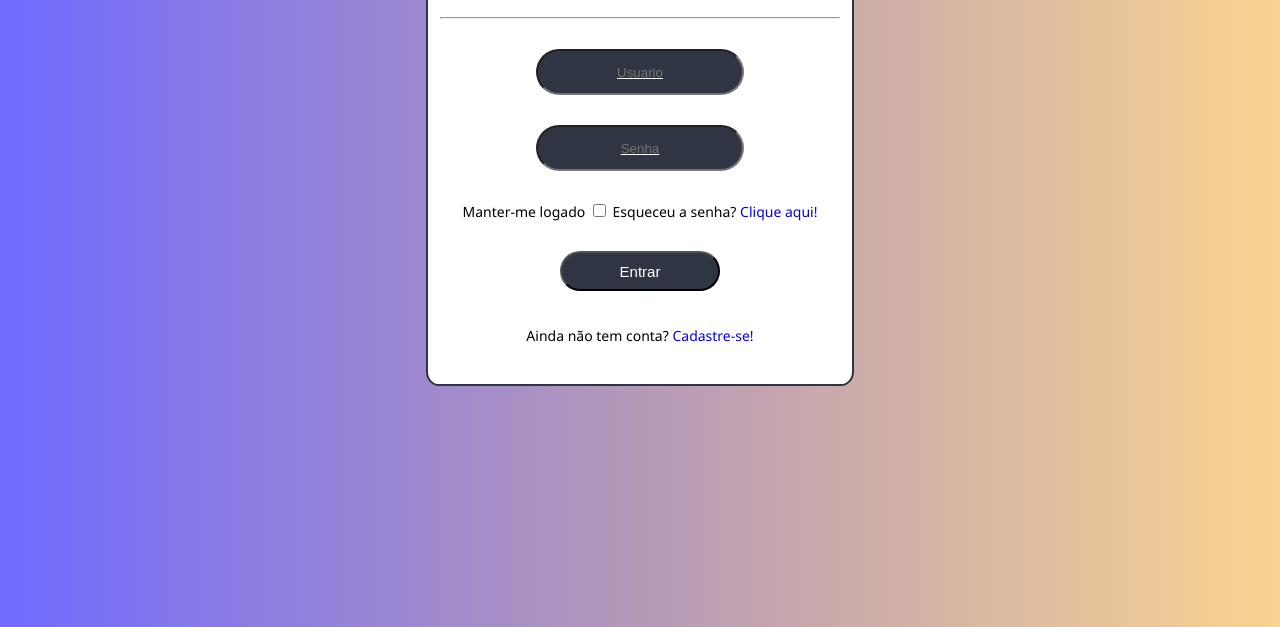
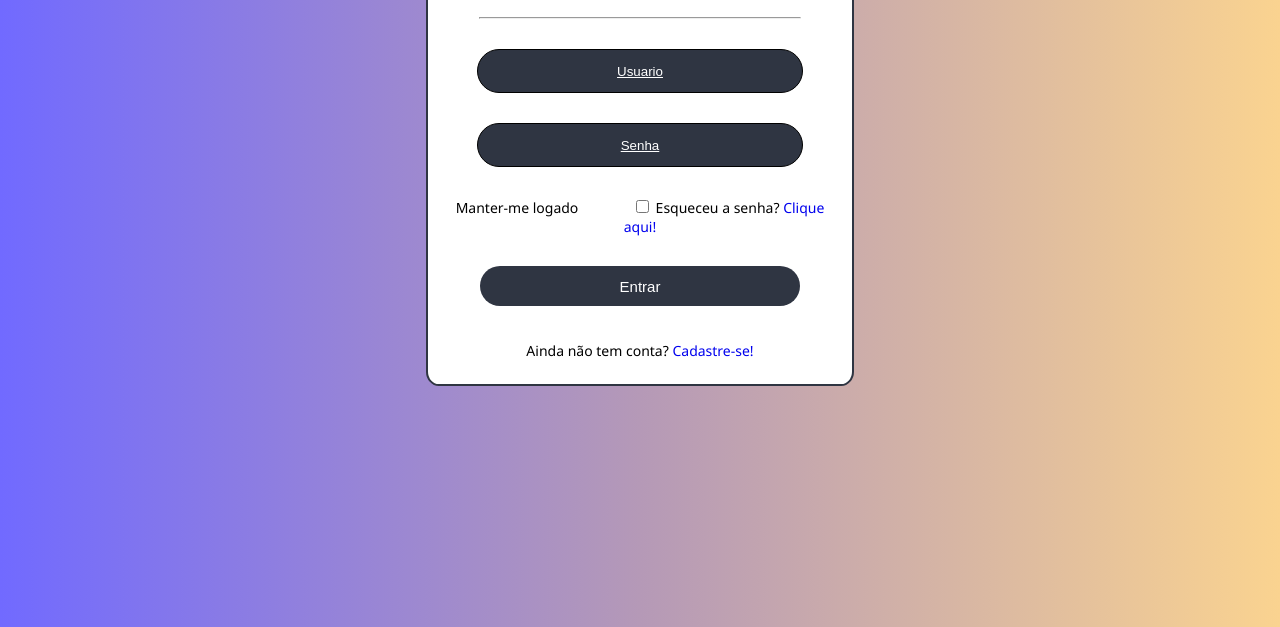
Before and after one commit to igorvargass/Login, a plain HTML site: page index.html in a window 1280 px wide. Shown: the part 173-800 px from the top of the page. Drawn offline with Linux system fonts and the light colour scheme.

Commit message:
alteração no layout do botão

```diff
--- a/main.css
+++ b/main.css
@@ -1,50 +1,48 @@
-body{
+body {
     font-family: 'Segoe UI', Tahoma, Geneva, Verdana, sans-serif;
     font-size: 14px;
-    background: rgb(113,106,255);
-    background: linear-gradient(90deg, rgba(113,106,255,1) 0%, rgba(181,153,183,1) 50%, rgba(250,211,144,1) 100%);
+    background: rgb(113, 106, 255);
+    background: linear-gradient(90deg, rgba(113, 106, 255, 1) 0%, rgba(181, 153, 183, 1) 50%, rgba(250, 211, 144, 1) 100%);
 }
 
-.container form{
+.container form {
     /*centralizando box*/
-    position: absolute ;
-    transform: translate(-50%,-50%);
+    position: absolute;
+    transform: translate(-50%, -50%);
     left: 50%;
     top: 40%;
-
-
     height: 450px;
     margin: 0 auto;
     width: 400px;
     border: 2px solid rgb(47, 53, 66);
     border-radius: 3%;
     padding: 12px;
-    background-color:white;
-
+    background-color: white;
 }
 
-h1{
+h1 {
     margin: 20px;
     text-align: center;
     font-size: 40px;
     text-transform: uppercase;
     font-weight: 600;
     color: rgb(47, 53, 66);
-
 }
 
-.line{
+.line {
     margin-bottom: 20px;
+    width: 80%;
 }
-.usuario{
+
+.usuario {
     margin-top: 30px;
     text-align: center;
     position: relative;
-
 }
 
-.usuario input[type= "text"],input[type="password"]{
-    width: 50%;
+.usuario input[type="text"], input[type="password"] {
+    border: black 1px solid;
+    width: 80%;
     height: 40px;
     border-radius: 50px;
     outline: none;
@@ -59,47 +57,56 @@ input:focus::-webkit-input-placeholder {
     color: transparent;
 }
 
-.botao input{
-    width: 40%;
+.botao input {
+    width: 80%;
     height: 40px;
     margin: 30px;
-    border-radius:50px;
+    border-radius: 50px;
     cursor: pointer;
     outline: none;
-    background-size: 160px;
+    background-size: 320px;
     background-color: rgb(47, 53, 66);
     color: white;
     font-size: 15px;
+    border: none;
 }
 
-.botao input[type="submit"]:hover{
+.botao input[type="submit"]:hover {
     background-image: linear-gradient(to right, #716aff 0%, #b599b7 51%, #fad390 100%);
 }
 
-.senha{
-
+.senha {
     margin-top: 30px;
     text-align: center;
     position: relative;
+}
+
+.logado {
+    text-align: center;
+    margin-top: 30px;
+    font-size: 14px;
 
 }
 
-.logado{
-    text-align: center;
-    margin-top: 30px;
-    font-size: 14px;
+a {
+    text-decoration: none;
 }
 
-a{
-    text-decoration: none;
-}
-.botao{
+.botao {
     text-align: center;
-    margin-top: px;
+
 }
 
-.link{
+.link {
     text-align: center;
     margin-top: 5px;
     font-size: 14px;
 }
+
+input::placeholder {
+    color: white;
+}
+
+label {
+    margin-right: 50px;
+}
```
